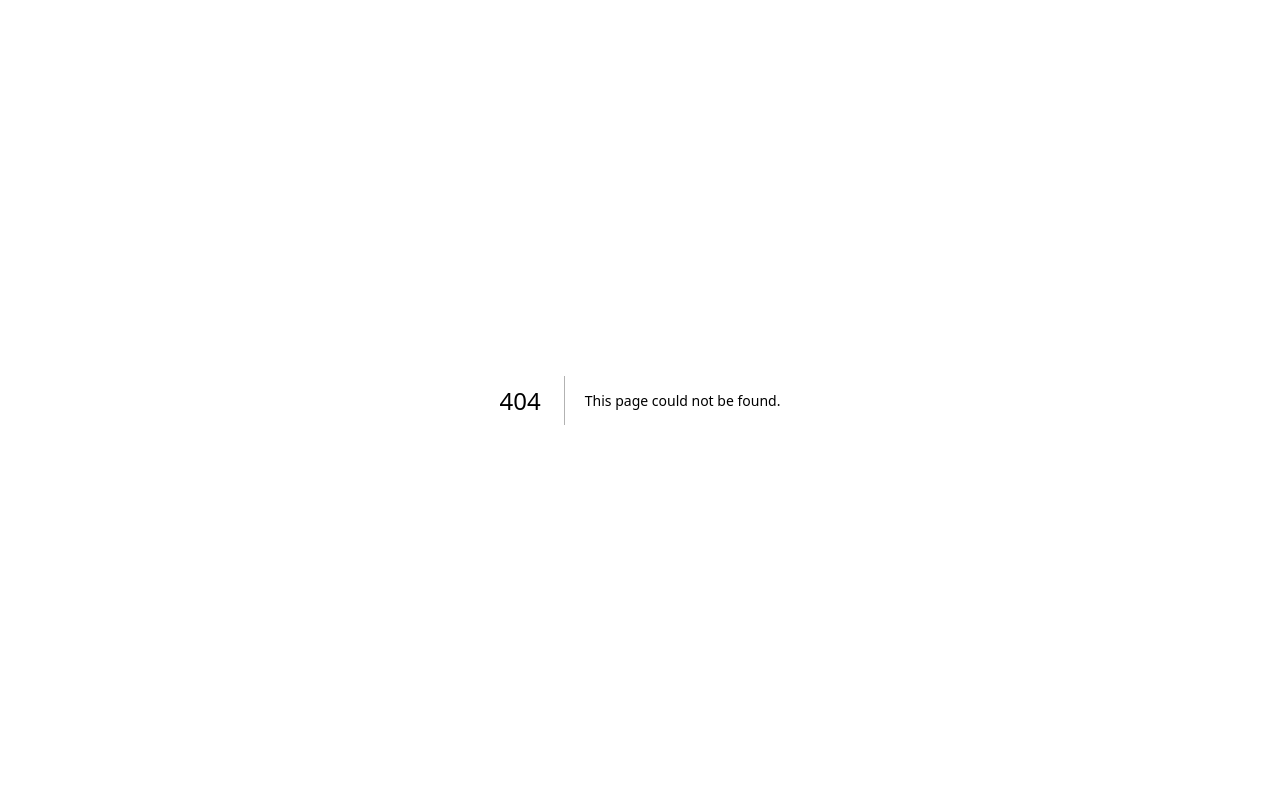
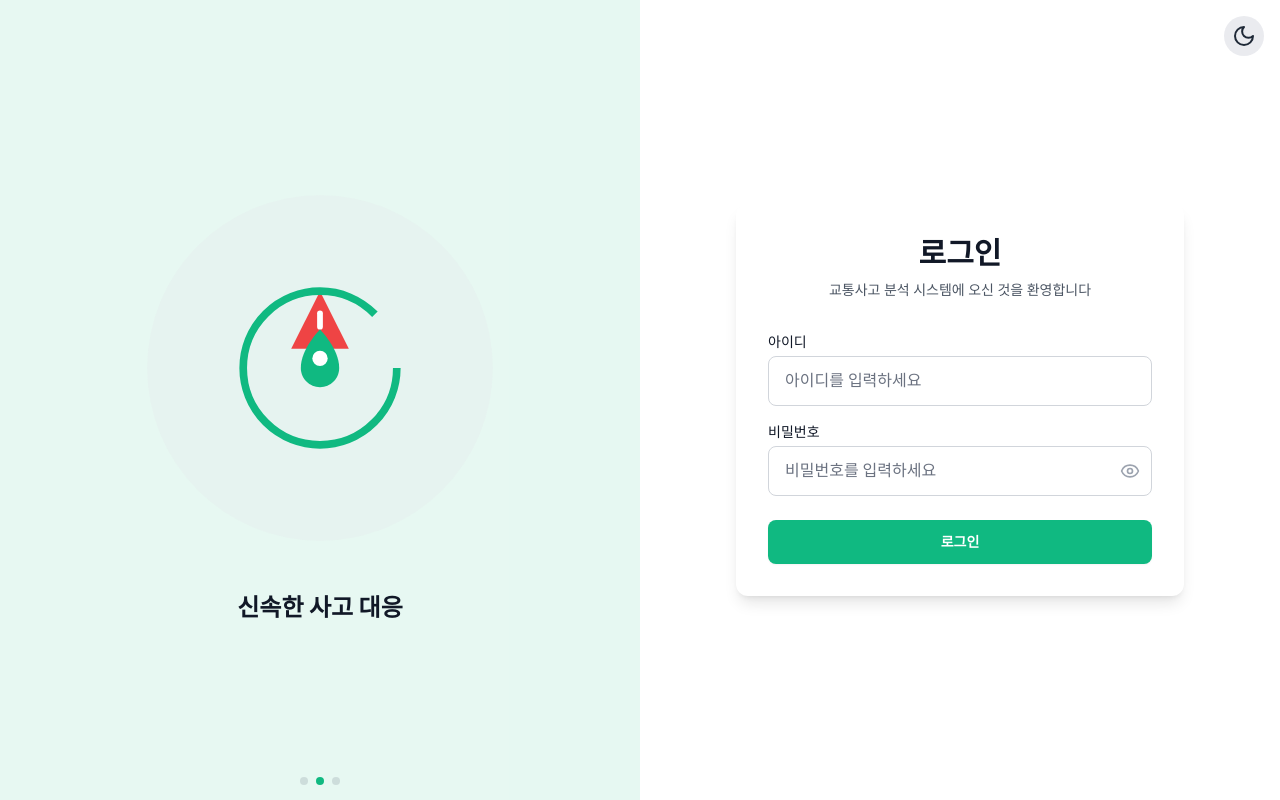
Before and after one commit to hwouu/traffic-incident-analysis-frontend-2, a Next.js app: page /login in a window 1280 px wide. Before the commit this address had no page. Built offline with nearby package versions, Linux system fonts and the light colour scheme.

Commit message:
fix: login 페이지 404 오류 수정 - Next.js App Router 규칙에 맞게 파일 구조 변경 - login 페이지 레이아웃 컴포넌트 분리 - routing 구조 개선

```diff
--- /dev/null
+++ b/src/app/login/layout.tsx
@@ -0,0 +1,9 @@
+import AuthLayout from '@/components/auth/AuthLayout';
+
+export default function LoginLayout({
+  children,
+}: {
+  children: React.ReactNode;
+}) {
+  return <AuthLayout>{children}</AuthLayout>;
+}
--- /dev/null
+++ b/src/app/login/page.tsx
@@ -0,0 +1,17 @@
+import LoginForm from '@/components/auth/LoginForm';
+
+export default function LoginPage() {
+  return (
+    <div className="space-y-8">
+      <div className="text-center">
+        <h1 className="text-3xl font-bold text-gray-900 dark:text-white">
+          로그인
+        </h1>
+        <p className="mt-2 text-sm text-gray-600 dark:text-gray-400">
+          교통사고 분석 시스템에 오신 것을 환영합니다
+        </p>
+      </div>
+      <LoginForm />
+    </div>
+  );
+}
```
